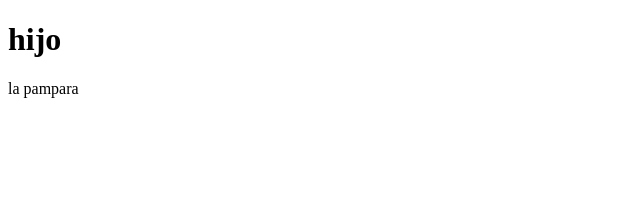
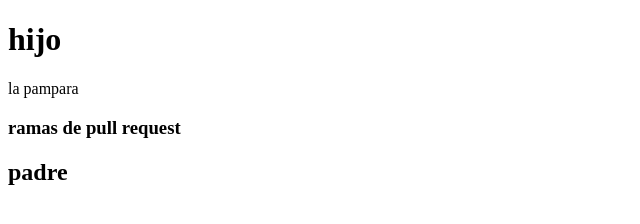
Before and after one commit to juanandreshr99-dotcom/juann, a plain HTML site: page index.html in a window 1280 px wide. Shown: the whole page, without its empty margins (0-640 px from the left). Drawn offline with Linux system fonts and the light colour scheme.

Commit message:
feact(index): agregamos un pequeños subtilo de h3 (#2)

```diff
--- a/index.html
+++ b/index.html
@@ -8,5 +8,8 @@
 <body>
     <h1>hijo</h1>
     <p>la pampara</p>
+    <h3>ramas de pull request</h3>
+
+    <h2>padre</h2>
 </body>
 </html>
```
